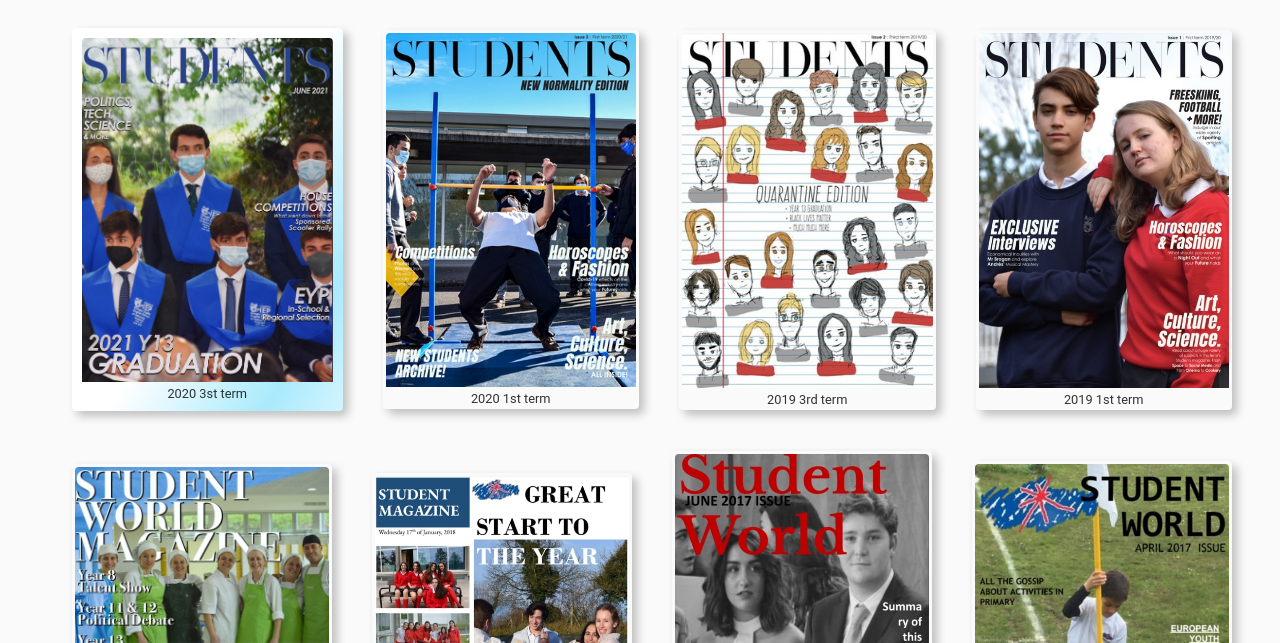
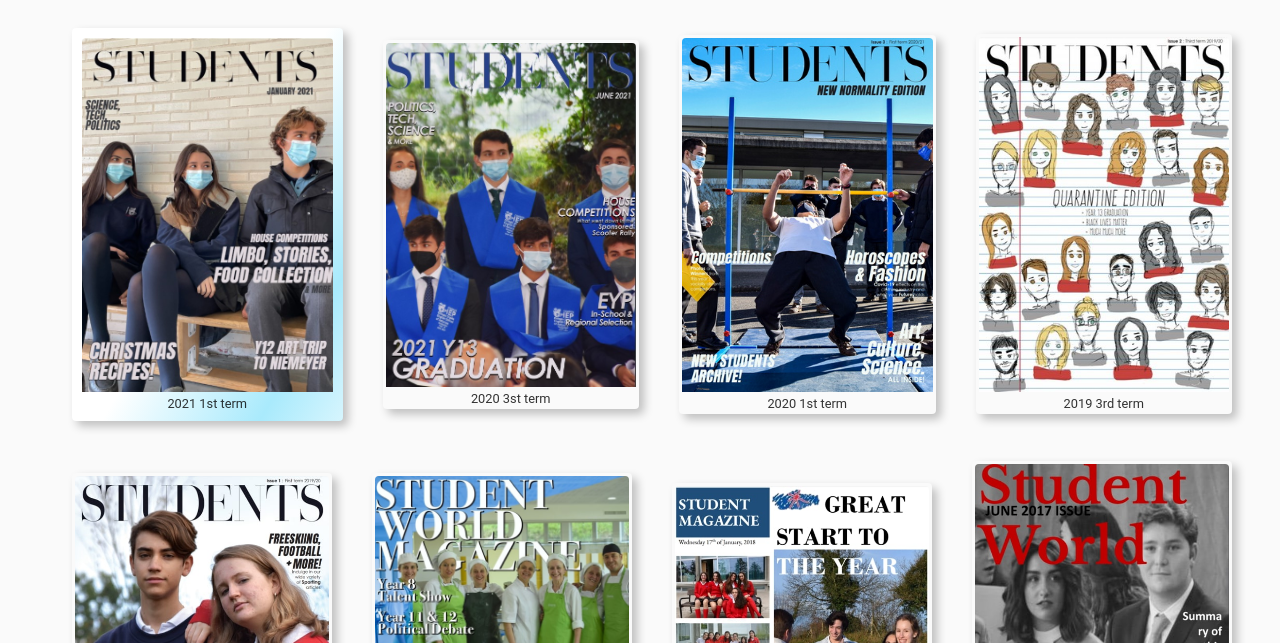
Before and after one commit to tomasiep/MagArchive, a plain HTML site: page index.html in a window 1280 px wide. Shown: the part 157-800 px from the top of the page. Drawn offline with nearby package versions, Linux system fonts and the light colour scheme.

Commit message:
add 2021-1 mag

```diff
--- a/index.html
+++ b/index.html
@@ -40,6 +40,12 @@
 
     <div class="overlay">
         <div class="mag highlight">
+            <a href="pdf/2021-1.pdf">
+                <img src="covers/2021-1.jpg" alt="2021 1st term" />
+                <figcaption>2021 1st term</figcaption>
+            </a>
+        </div>
+        <div class="mag">
             <a href="pdf/2020-3.pdf">
                 <img src="covers/2020-3.jpg" alt="2020 1st term" />
                 <figcaption>2020 3st term</figcaption>
```
Also changed, not shown: covers/2021-1.jpg (added), 1 other file.
